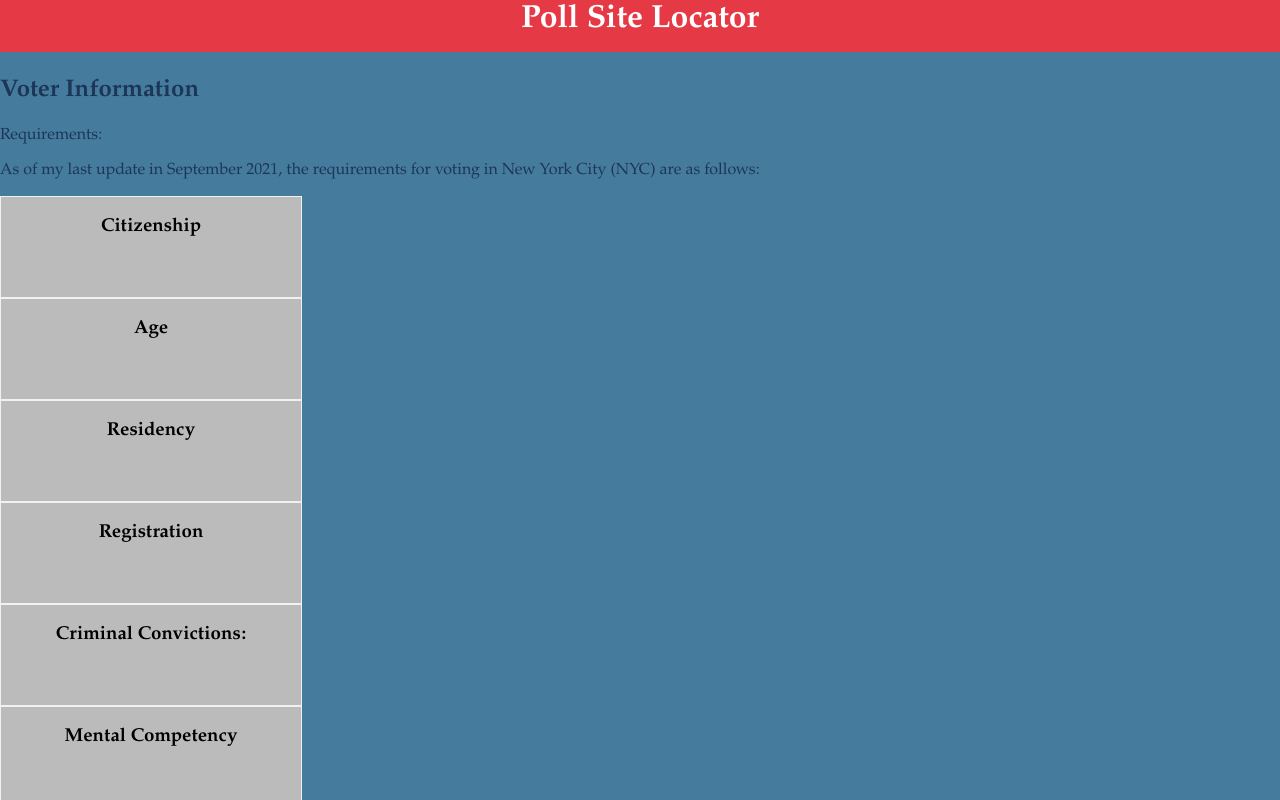
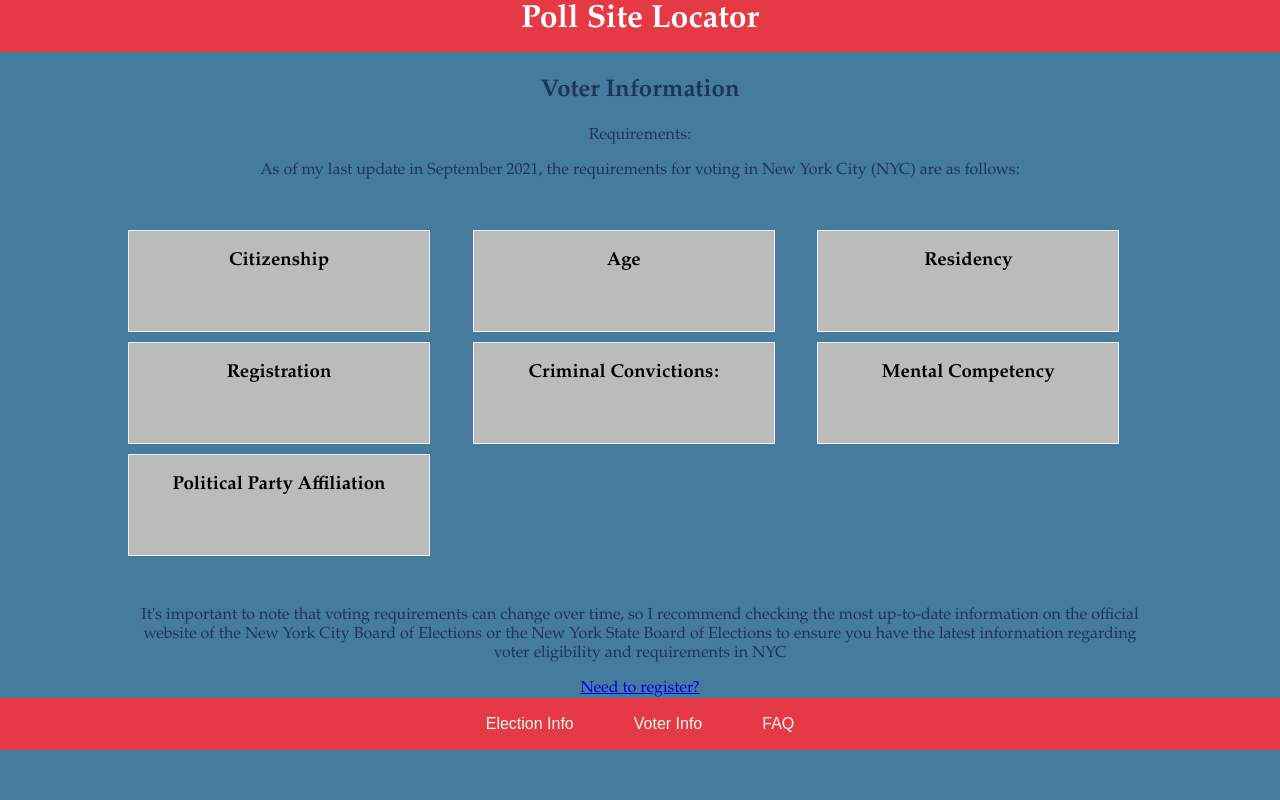
Before and after one commit to Kayrod23/hackathon_project, a React (Create React App) app: page /voterInfo in a window 1280 px wide. Shown: the top 800 px of the page. Built offline with nearby package versions, Linux system fonts and the light colour scheme; no server answers.

Commit message:
css update

```diff
--- a/src/Pages/VoterInfo.js
+++ b/src/Pages/VoterInfo.js
@@ -1,13 +1,15 @@
+import "../Style/VoterInfo.css"
+
 export default function VoterInfo() {
 
 
   return (
-    <div>
+    <div className="FAQ">
       <h2>Voter Information</h2>
       <p>Requirements:</p>
       {/* <section className="userInfo"> */}
       <p>As of my last update in September 2021, the requirements for voting in New York City (NYC) are as follows:<p/>
-
+      <div className="allFlip2">
       <div class="flip-card">
       <div class="flip-card-inner">
       <div class="flip-card-front">
@@ -18,7 +20,6 @@ export default function VoterInfo() {
        </div>
        </div>
       </div>
-
       <div class="flip-card">
       <div class="flip-card-inner">
       <div class="flip-card-front">
@@ -82,6 +83,7 @@ export default function VoterInfo() {
 </div>
       </div>
       </div>
+      </div>
 It's important to note that voting requirements can change over time, so I recommend checking the most up-to-date information on the official website of the New York City Board of Elections or the New York State Board of Elections to ensure you have the latest information regarding voter eligibility and requirements in NYC</p>
 <section className="userInfo">
 <a href="https://www.elections.ny.gov/NYSBOE/download/voting/voteregform-eng-fillable.pdf">
--- a/src/Style/VoterInfo.css
+++ b/src/Style/VoterInfo.css
@@ -0,0 +1,7 @@
+.allFlip2{
+    display: grid;
+    gap: 10px;
+    grid-template-columns: 1fr 1fr 1fr;
+    margin-bottom: 50px;
+    margin-top: 50px;
+  }
```
